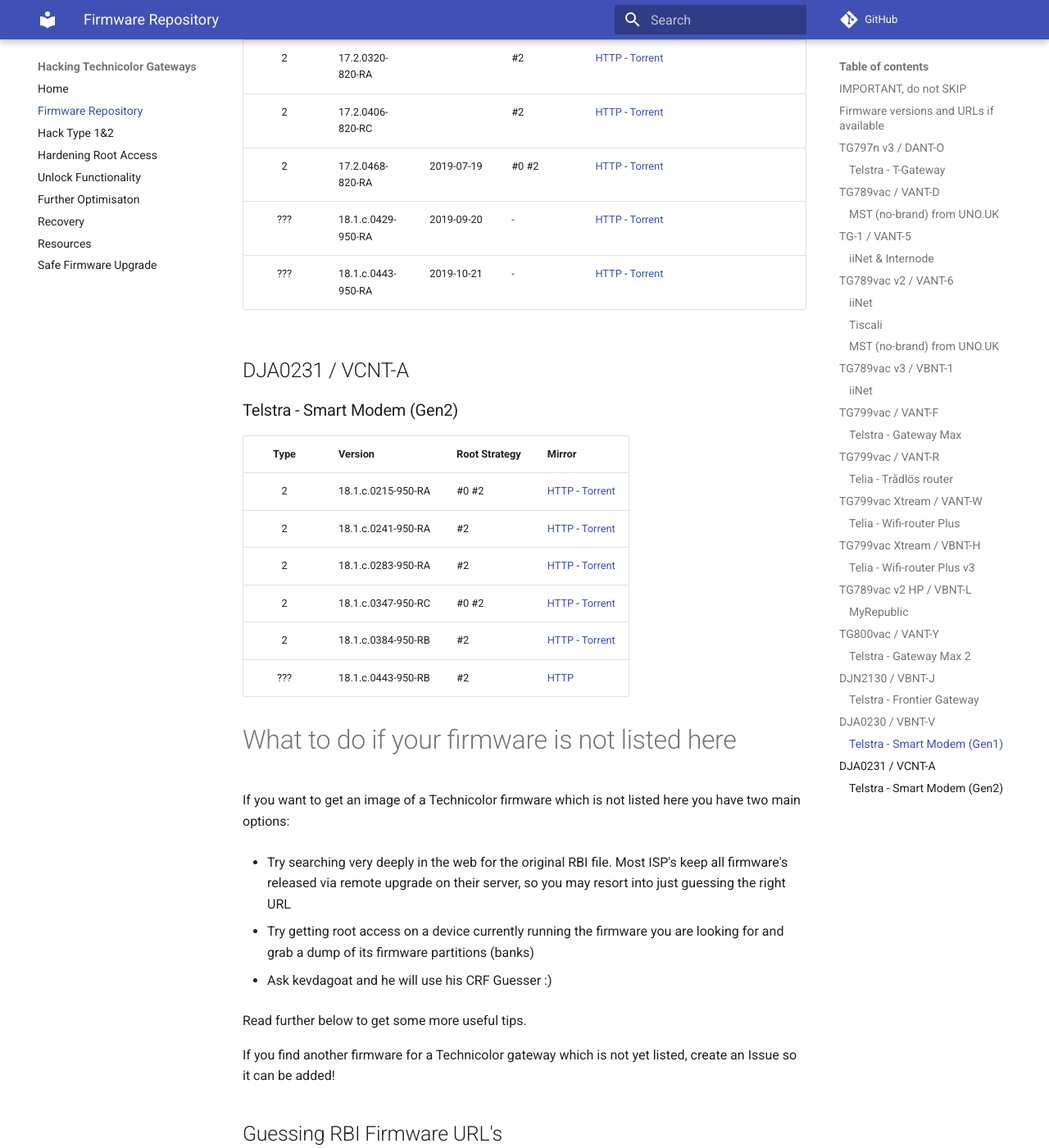
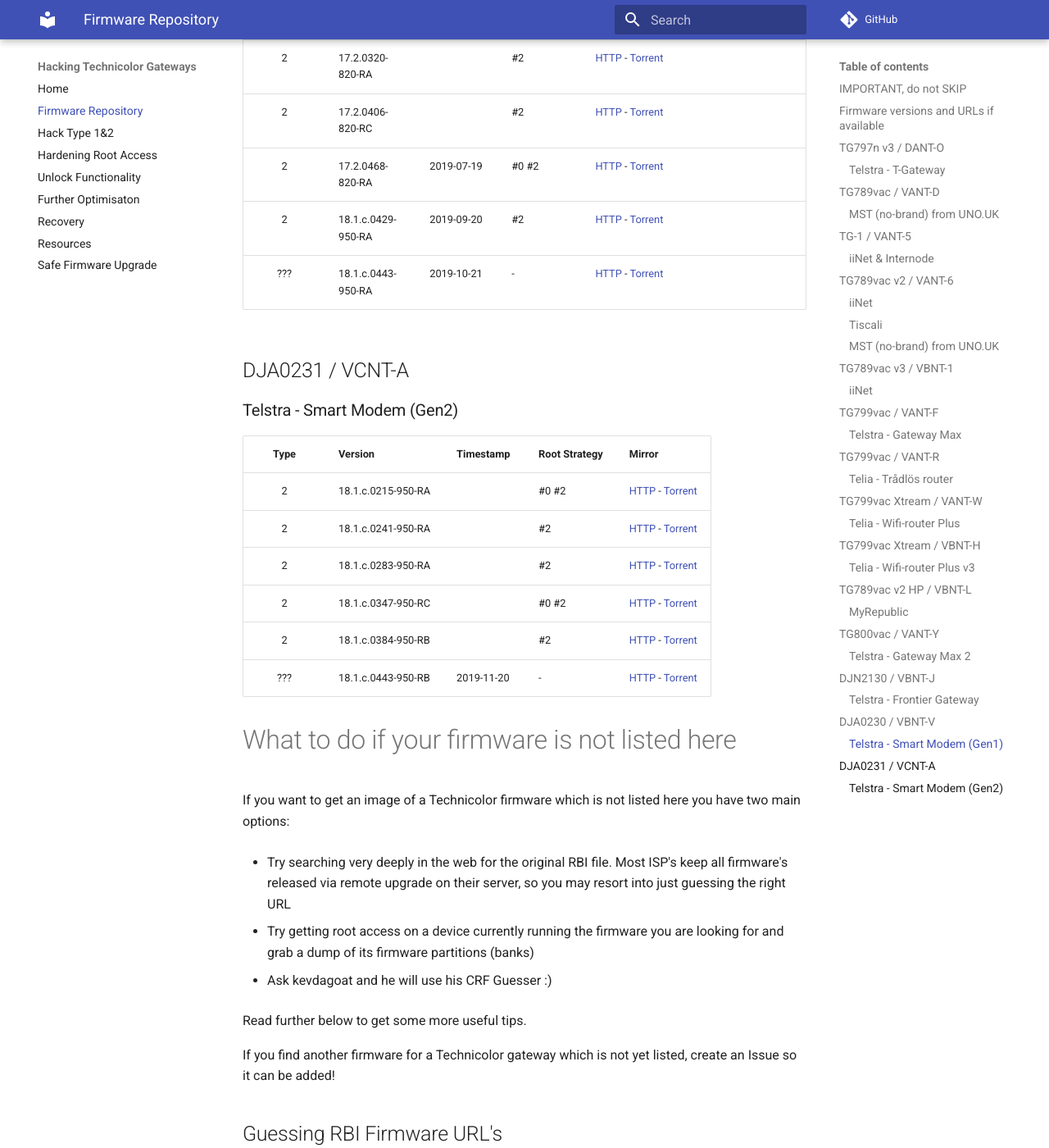
Before and after one commit to hack-technicolor/hack-technicolor, an MkDocs documentation site: the page built from docs/Firmware Repository.md, in a window 1280 px wide and 1400 px high, scrolled down 7436 px. Shown: the whole window at 82% size. Built offline with MkDocs 1.6.1 and Material for MkDocs 9.7.7, drawn with Linux system fonts in a browser that asks for light colours; comment, search, counter and statistics services are not loaded.

Commit message:
vcnr-a 18.1.c.0443-950-RB

```diff
--- a/docs/Firmware Repository.md
+++ b/docs/Firmware Repository.md
@@ -195,21 +195,21 @@
 | 2      | 17.2.0320-820-RA   |            | #2            | [HTTP](http://fwstore.bdms.telstra.net/Technicolor_vbnt-v_CRF795-17.2.0320-820-RA/vbnt-v_CRF795-17.2.0320-820-RA.rbi) - [Torrent](https://github.com/kevdagoat/hack-technicolor/blob/master/torrents/vbnt-v/vbnt-v_CRF795-17.2.0320-820-RA.rbi.torrent?raw=true) |
 | 2      | 17.2.0406-820-RC   |            | #2            | [HTTP](http://fwstore.bdms.telstra.net/Technicolor_vbnt-v_CRF909-17.2.0406-820-RC/vbnt-v_CRF909-17.2.0406-820-RC.rbi) - [Torrent](https://github.com/kevdagoat/hack-technicolor/blob/master/torrents/vbnt-v/vbnt-v_CRF909-17.2.0406-820-RC.rbi.torrent?raw=true) |
 | 2      | 17.2.0468-820-RA   | 2019-07-19 | #0 #2         | [HTTP](http://fwstore.bdms.telstra.net/Technicolor_vbnt-v_CRF928-17.2.0468-820-RA/vbnt-v_CRF928-17.2.0468-820-RA.rbi) - [Torrent](https://github.com/kevdagoat/hack-technicolor/blob/master/torrents/vbnt-v/vbnt-v_CRF928-17.2.0468-820-RA.rbi.torrent?raw=true) |
-| ???    | 18.1.c.0429-950-RA | 2019-09-20 | -             | [HTTP](http://fwstore.bdms.telstra.net/Technicolor_vbnt-v_CRF979-18.1.c.0429-950-RA/vbnt-v_CRF979-18.1.c.0429-950-RA.rbi) - [Torrent](https://github.com/kevdagoat/hack-technicolor/blob/master/torrents/vbnt-v/vbnt-v_CRF979-18.1.c.0429-950-RA.rbi.torrent?raw=true) |
+| 2      | 18.1.c.0429-950-RA | 2019-09-20 | #2            | [HTTP](http://fwstore.bdms.telstra.net/Technicolor_vbnt-v_CRF979-18.1.c.0429-950-RA/vbnt-v_CRF979-18.1.c.0429-950-RA.rbi) - [Torrent](https://github.com/kevdagoat/hack-technicolor/blob/master/torrents/vbnt-v/vbnt-v_CRF979-18.1.c.0429-950-RA.rbi.torrent?raw=true) |
 | ???    | 18.1.c.0443-950-RA | 2019-10-21 | -             | [HTTP](http://fwstore.bdms.telstra.net/Technicolor_vbnt-v_CRF979_18.1.c.0443-950-RA/vbnt-v_CRF979_18.1.c.0443-950-RA.rbi) - [Torrent](https://github.com/kevdagoat/hack-technicolor/blob/master/torrents/vbnt-v/vbnt-v_CRF979_18.1.c.0443-950-RA.rbi.torrent?raw=true) |
 
 ## DJA0231 / VCNT-A
 
 ### Telstra - Smart Modem (Gen2)
 
-| Type   | Version            | Root Strategy | Mirror |
-|:------:|:-------------------|:--------------|:-------|
-| 2      | 18.1.c.0215-950-RA | #0 #2         | [HTTP](http://fwstore.bdms.telstra.net/Technicolor_vcnt-a_CRF867-18.1.c.0215-950-RA/vcnt-a_CRF867-18.1.c.0215-950-RA.rbi) - [Torrent](https://github.com/kevdagoat/hack-technicolor/blob/master/torrents/vcnt-a/vcnt-a_CRF867-18.1.c.0215-950-RA.rbi.torrent?raw=true) |
-| 2      | 18.1.c.0241-950-RA | #2            | [HTTP](http://fwstore.bdms.telstra.net/Technicolor_vcnt-a_CRF899-18.1.c.0241-950-RA/vcnt-a_CRF899-18.1.c.0241-950-RA.rbi) - [Torrent](https://github.com/kevdagoat/hack-technicolor/blob/master/torrents/vcnt-a/vcnt-a_CRF899-18.1.c.0241-950-RA.rbi.torrent?raw=true) |
-| 2      | 18.1.c.0283-950-RA | #2            | [HTTP](http://fwstore.bdms.telstra.net/Technicolor_vcnt-a_CRF916-18.1.c.0283-950-RA/vcnt-a_CRF916-18.1.c.0283-950-RA.rbi) - [Torrent](https://github.com/kevdagoat/hack-technicolor/blob/master/torrents/vcnt-a/vcnt-a_CRF916-18.1.c.0283-950-RA.rbi.torrent?raw=true) |
-| 2      | 18.1.c.0347-950-RC | #0 #2         | [HTTP](http://fwstore.bdms.telstra.net/Technicolor_vcnt-a_CRF947-18.1.c.0347-950-RC/vcnt-a_CRF947-18.1.c.0347-950-RC.rbi) - [Torrent](https://github.com/kevdagoat/hack-technicolor/blob/master/torrents/vcnt-a/vcnt-a_CRF947-18.1.c.0347-950-RC.rbi.torrent?raw=true) |
-| 2      | 18.1.c.0384-950-RB | #2            | [HTTP](http://fwstore.bdms.telstra.net/Technicolor_vcnt-a_CRF964-18.1.c.0384-950-RB/vcnt-a_CRF964-18.1.c.0384-950-RB.rbi) - [Torrent](https://github.com/kevdagoat/hack-technicolor/blob/master/torrents/vcnt-a/vcnt-a_CRF964-18.1.c.0384-950-RB.rbi.torrent?raw=true) |
-| ???    | 18.1.c.0443-950-RB | #2            | [HTTP](http://fwstore.bdms.telstra.net/Technicolor_vcnt-a_CRF983-18.1.c.0443-950-RB/vcnt-a_CRF983-18.1.c.0443-950-RB.rbi) |
+| Type   | Version            | Timestamp  | Root Strategy | Mirror |
+|:------:|:-------------------|:-----------|:--------------|:-------|
+| 2      | 18.1.c.0215-950-RA |            | #0 #2         | [HTTP](http://fwstore.bdms.telstra.net/Technicolor_vcnt-a_CRF867-18.1.c.0215-950-RA/vcnt-a_CRF867-18.1.c.0215-950-RA.rbi) - [Torrent](https://github.com/kevdagoat/hack-technicolor/blob/master/torrents/vcnt-a/vcnt-a_CRF867-18.1.c.0215-950-RA.rbi.torrent?raw=true) |
+| 2      | 18.1.c.0241-950-RA |            | #2            | [HTTP](http://fwstore.bdms.telstra.net/Technicolor_vcnt-a_CRF899-18.1.c.0241-950-RA/vcnt-a_CRF899-18.1.c.0241-950-RA.rbi) - [Torrent](https://github.com/kevdagoat/hack-technicolor/blob/master/torrents/vcnt-a/vcnt-a_CRF899-18.1.c.0241-950-RA.rbi.torrent?raw=true) |
+| 2      | 18.1.c.0283-950-RA |            | #2            | [HTTP](http://fwstore.bdms.telstra.net/Technicolor_vcnt-a_CRF916-18.1.c.0283-950-RA/vcnt-a_CRF916-18.1.c.0283-950-RA.rbi) - [Torrent](https://github.com/kevdagoat/hack-technicolor/blob/master/torrents/vcnt-a/vcnt-a_CRF916-18.1.c.0283-950-RA.rbi.torrent?raw=true) |
+| 2      | 18.1.c.0347-950-RC |            | #0 #2         | [HTTP](http://fwstore.bdms.telstra.net/Technicolor_vcnt-a_CRF947-18.1.c.0347-950-RC/vcnt-a_CRF947-18.1.c.0347-950-RC.rbi) - [Torrent](https://github.com/kevdagoat/hack-technicolor/blob/master/torrents/vcnt-a/vcnt-a_CRF947-18.1.c.0347-950-RC.rbi.torrent?raw=true) |
+| 2      | 18.1.c.0384-950-RB |            | #2            | [HTTP](http://fwstore.bdms.telstra.net/Technicolor_vcnt-a_CRF964-18.1.c.0384-950-RB/vcnt-a_CRF964-18.1.c.0384-950-RB.rbi) - [Torrent](https://github.com/kevdagoat/hack-technicolor/blob/master/torrents/vcnt-a/vcnt-a_CRF964-18.1.c.0384-950-RB.rbi.torrent?raw=true) |
+| ???    | 18.1.c.0443-950-RB | 2019-11-20 | -             | [HTTP](http://fwstore.bdms.telstra.net/Technicolor_vcnt-a_CRF983-18.1.c.0443-950-RB/vcnt-a_CRF983-18.1.c.0443-950-RB.rbi) - [Torrent](https://github.com/kevdagoat/hack-technicolor/blob/master/torrents/vcnt-a/vcnt-a_CRF983-18.1.c.0443-950-RB.rbi.torrent?raw=true) |
 
 # What to do if your firmware is not listed here
 
```
Also changed, not shown: 1 other file.
